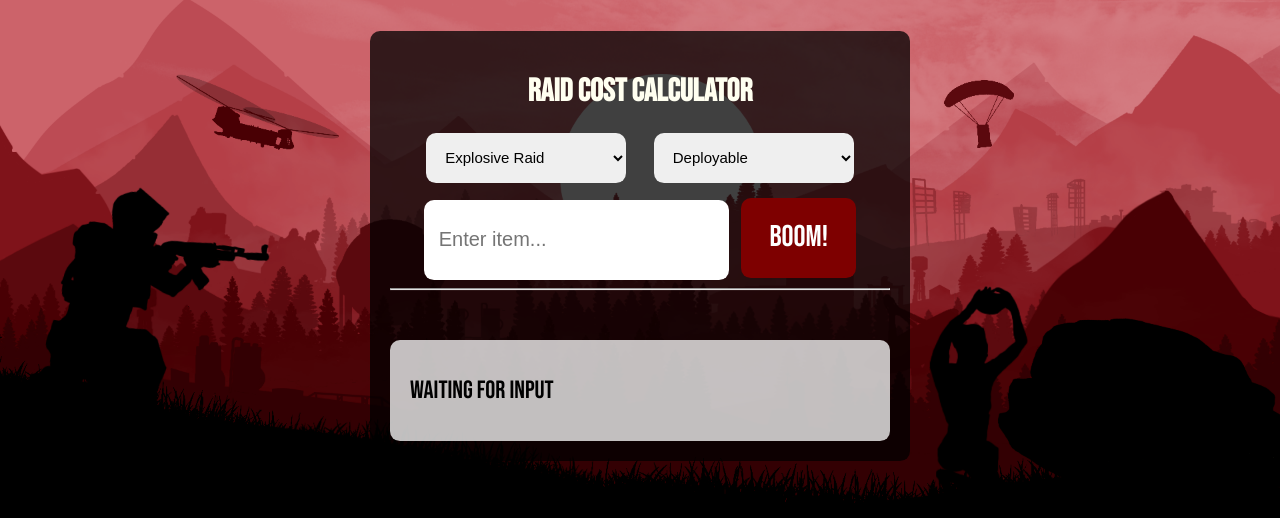
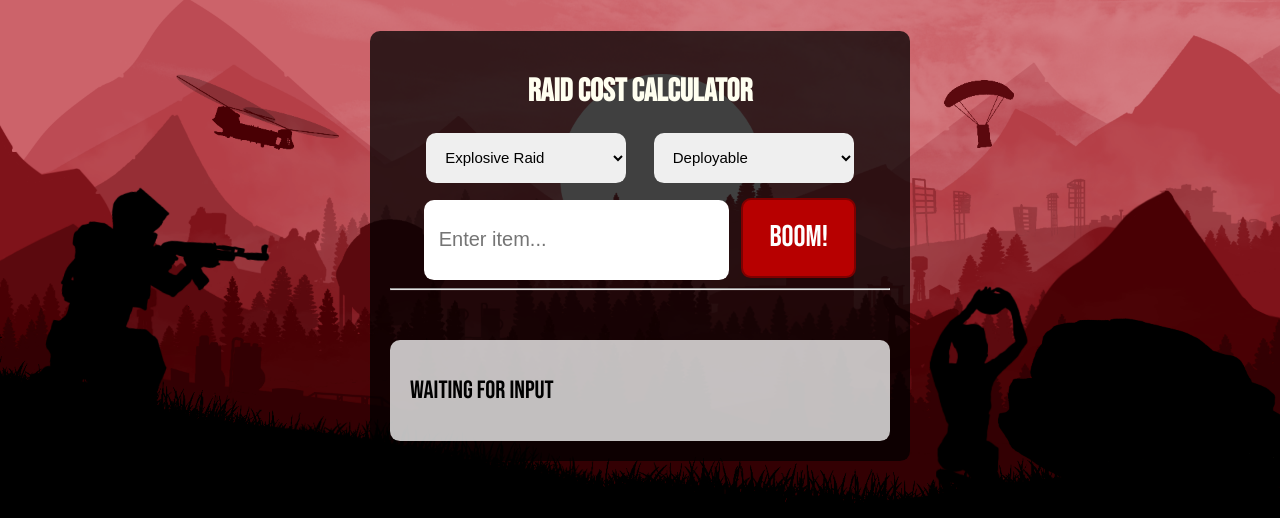
Before and after one commit to rust-tools/rust-tools, a Flask app: page / in a window 1280 px wide, with the pointer over the restyled element. Shown: the part 154-672 px from the top of the page. Run offline with Flask 3, Linux system fonts and the light colour scheme.

Commit message:
gave the button a cool hover effect :D

```diff
--- a/webapp/static/style.css
+++ b/webapp/static/style.css
@@ -38,6 +38,12 @@ body {
     font-family: baseFont;
     padding-top: 0%;
     margin-left: 2%;
+}
+
+.submitBtn:hover {
+    background-color: rgb(183, 0, 0);
+    cursor: pointer;
+    border: 2px solid rgb(126, 0, 0);
 }
 
 .dropDowns {
```
